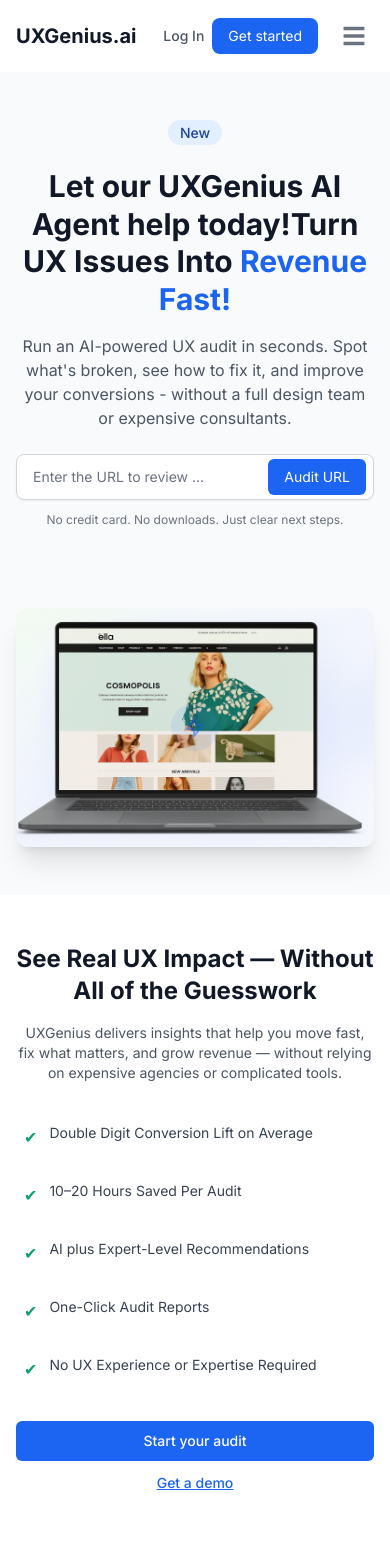
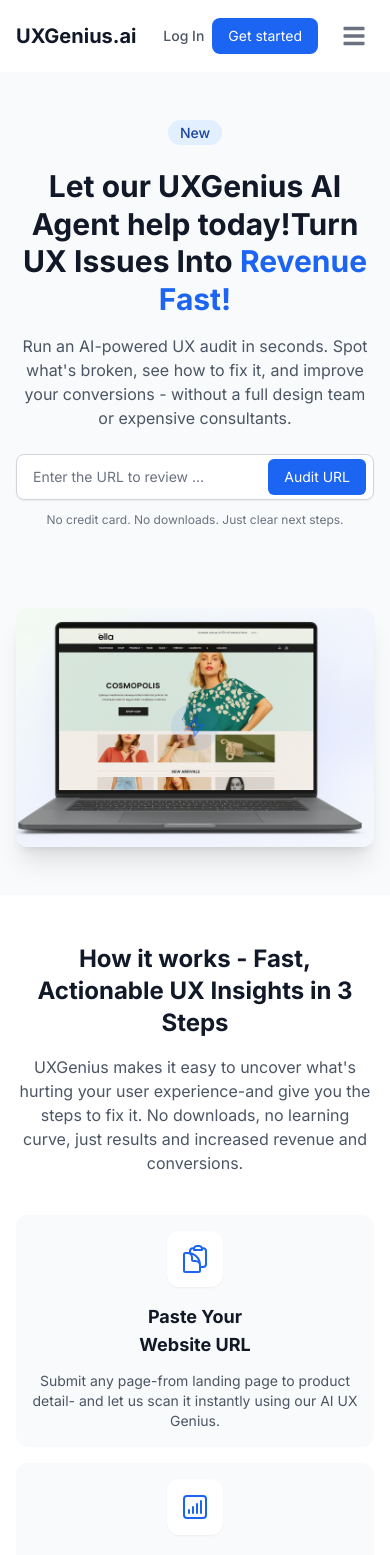
Before and after one commit to cal250/uxgenius_ai, a Next.js app in the folder uxgenius-frontend/: page / in a window 390 px wide. Shown: the top 1555 px of the page. Built offline with nearby package versions, Linux system fonts and the light colour scheme.

Commit message:
feat: maintain the same responsive styling

```diff
--- a/uxgenius-frontend/src/app/page.tsx
+++ b/uxgenius-frontend/src/app/page.tsx
@@ -20,8 +20,6 @@
       <Header />
 
       <HeroSection />
-
-      <ValueProps />
 
       <HowItWorks />
 
```
